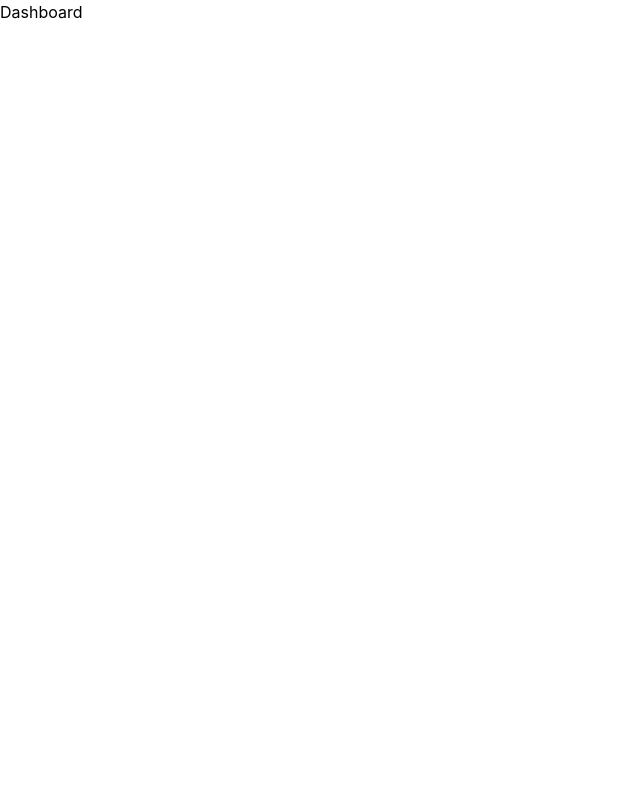
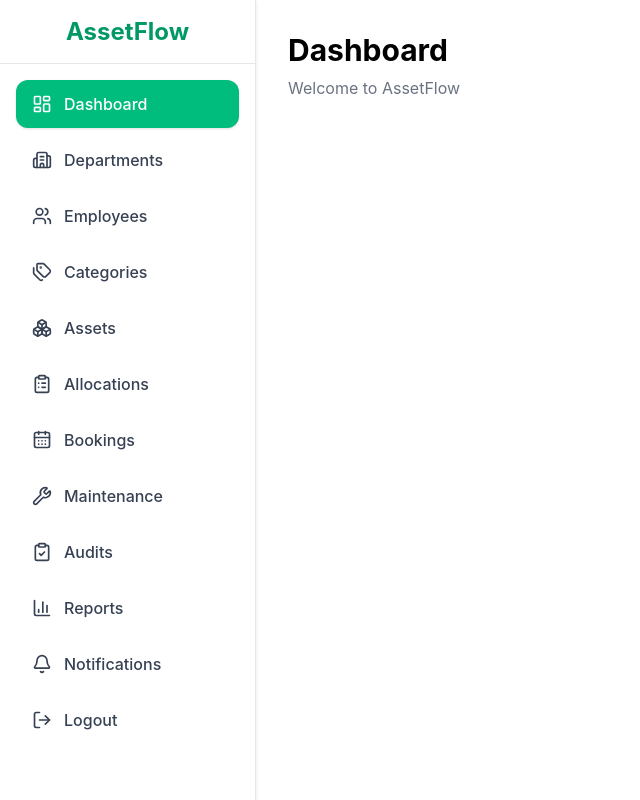
Before and after one commit to RajChaudhari7/odoo-assetflow, a React (Vite) app in the folder client/: page /dashboard in a window 1280 px wide. Shown: the whole page, without its empty margins (0-640 px from the left). Built offline with nearby package versions, Linux system fonts and the light colour scheme.

Commit message:
Create sidebar for dashboard

```diff
--- a/client/package.json
+++ b/client/package.json
@@ -12,6 +12,7 @@
   "dependencies": {
     "@tailwindcss/vite": "^4.3.2",
     "axios": "^1.18.1",
+    "lucide-react": "^1.24.0",
     "react": "^19.2.7",
     "react-dom": "^19.2.7",
     "react-hot-toast": "^2.6.0",
--- /dev/null
+++ b/client/src/components/layout/Sidebar.jsx
@@ -0,0 +1,48 @@
+import { NavLink } from "react-router-dom";
+import { sidebarMenu } from "../../utils/sidebarMenu.js";
+
+const Sidebar = () => {
+  return (
+    <aside className="w-64 min-h-screen bg-white border-r border-gray-200 shadow-sm">
+
+      {/* Logo */}
+      <div className="h-16 flex items-center justify-center border-b border-gray-200">
+        <h1 className="text-2xl font-bold text-emerald-600">
+          AssetFlow
+        </h1>
+      </div>
+
+      {/* Menu */}
+      <nav className="p-4 space-y-2">
+
+        {sidebarMenu.map((item) => {
+          const Icon = item.icon;
+
+          return (
+            <NavLink
+              key={item.title}
+              to={item.path}
+              className={({ isActive }) =>
+                `flex items-center gap-3 px-4 py-3 rounded-xl transition-all duration-200
+                ${
+                  isActive
+                    ? "bg-emerald-500 text-white shadow"
+                    : "text-gray-700 hover:bg-emerald-50 hover:text-emerald-600"
+                }`
+              }
+            >
+              <Icon size={20} />
+              <span className="font-medium">
+                {item.title}
+              </span>
+            </NavLink>
+          );
+        })}
+
+      </nav>
+
+    </aside>
+  );
+};
+
+export default Sidebar;
--- a/client/src/pages/dashboard/Dashboard.jsx
+++ b/client/src/pages/dashboard/Dashboard.jsx
@@ -1,6 +1,20 @@
+import Sidebar from "../../components/layout/Sidebar";
+
 const Dashboard = () => {
   return (
-    <div>Dashboard</div>
+    <div className="flex">
+      <Sidebar />
+
+      <div className="p-8">
+        <h1 className="text-3xl font-bold">
+          Dashboard
+        </h1>
+
+        <p className="text-gray-500 mt-2">
+          Welcome to AssetFlow
+        </p>
+      </div>
+    </div>
   );
 };
 
--- /dev/null
+++ b/client/src/utils/sidebarMenu.js
@@ -0,0 +1,77 @@
+import {
+  LayoutDashboard,
+  Building2,
+  Users,
+  Tags,
+  Boxes,
+  ClipboardList,
+  CalendarDays,
+  Wrench,
+  ClipboardCheck,
+  BarChart3,
+  Bell,
+  LogOut,
+} from "lucide-react";
+
+export const sidebarMenu = [
+  {
+    title: "Dashboard",
+    path: "/dashboard",
+    icon: LayoutDashboard,
+  },
+  {
+    title: "Departments",
+    path: "/departments",
+    icon: Building2,
+  },
+  {
+    title: "Employees",
+    path: "/employees",
+    icon: Users,
+  },
+  {
+    title: "Categories",
+    path: "/categories",
+    icon: Tags,
+  },
+  {
+    title: "Assets",
+    path: "/assets",
+    icon: Boxes,
+  },
+  {
+    title: "Allocations",
+    path: "/allocations",
+    icon: ClipboardList,
+  },
+  {
+    title: "Bookings",
+    path: "/bookings",
+    icon: CalendarDays,
+  },
+  {
+    title: "Maintenance",
+    path: "/maintenance",
+    icon: Wrench,
+  },
+  {
+    title: "Audits",
+    path: "/audits",
+    icon: ClipboardCheck,
+  },
+  {
+    title: "Reports",
+    path: "/reports",
+    icon: BarChart3,
+  },
+  {
+    title: "Notifications",
+    path: "/notifications",
+    icon: Bell,
+  },
+  {
+    title: "Logout",
+    path: "/logout",
+    icon: LogOut,
+  },
+];
```
Also changed, not shown: client/src/components/common/Button.jsx (added), client/src/components/common/ConfirmDialog.jsx (added), client/src/components/common/EmptyState.jsx (added), client/src/components/common/Input.jsx (added), client/src/components/common/Loader.jsx (added), client/src/components/common/Modal.jsx (added), client/src/components/layout/Navbar.jsx (added), client/src/components/layout/PageHeader.jsx (added), 1 other file (tests, documents, lock files or other folders).
